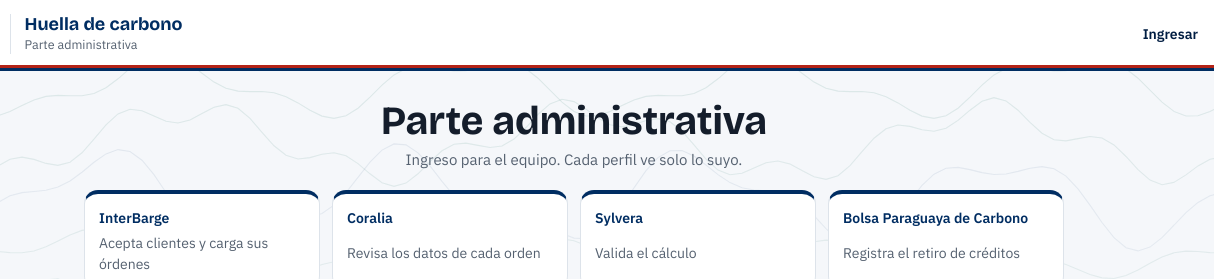
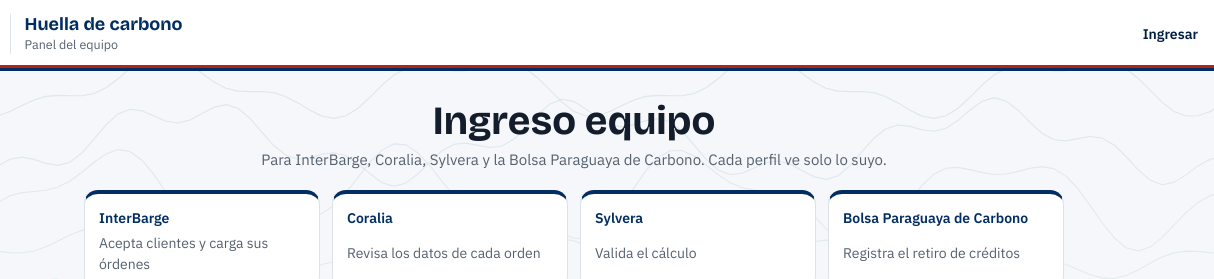
Before and after one commit to nacho231106/Huella-de-logistica, a plain HTML site: page admin.html in a window 1280 px wide. Shown: the top 279 px of the page, 66-1280 px from the left. Drawn offline with nearby package versions, Linux system fonts and the light colour scheme.

Commit message:
«Parte administrativa» pasa a llamarse «Ingreso equipo» (y «Panel del equipo» adentro)
Co-Authored-By: Claude Opus 5.5 <noreply@anthropic.com>
Claude-Session: https://claude.ai/code/session_019tdP7kG7LwaGhGDHVjYjnR

```diff
--- a/admin.html
+++ b/admin.html
@@ -5,7 +5,7 @@
   <meta name="color-scheme" content="only light" />
   <meta name="theme-color" content="#ffffff" />
   <meta name="viewport" content="width=device-width, initial-scale=1, viewport-fit=cover" />
-  <title>Parte administrativa · Huella</title>
+  <title>Ingreso equipo · Huella</title>
   <meta name="description" content="InterBarge, Coralia, Sylvera y la Bolsa Paraguaya de Carbono: cada uno con su usuario." />
   <link rel="preconnect" href="https://fonts.googleapis.com" />
   <link rel="preconnect" href="https://fonts.gstatic.com" crossorigin />
@@ -17,7 +17,7 @@
     <a class="brand" href="index.html">
       <img class="brand-ib" src="assets/interbarge.png" alt="InterBarge" width="235" height="227" />
       <span class="brand-sep" aria-hidden="true"></span>
-      <span><span class="brand-name">Huella de carbono</span><span class="brand-sub">Parte administrativa</span></span>
+      <span><span class="brand-name">Huella de carbono</span><span class="brand-sub">Panel del equipo</span></span>
     </a>
     <nav class="nav" id="cuenta"></nav>
   </header>
@@ -26,8 +26,8 @@
     <!-- Ingreso -->
     <section id="v-login" class="admin-login" hidden>
       <div class="sec-head">
-        <h1>Parte administrativa</h1>
-        <p class="lead">Ingreso para el equipo. Cada perfil ve solo lo suyo.</p>
+        <h1>Ingreso equipo</h1>
+        <p class="lead">Para InterBarge, Coralia, Sylvera y la Bolsa Paraguaya de Carbono. Cada perfil ve solo lo suyo.</p>
       </div>
       <ul class="perfiles-admin">
         <li><b>InterBarge</b><span>Acepta clientes y carga sus órdenes</span></li>
@@ -42,7 +42,7 @@
     <section id="v-panel" hidden>
       <div class="sec-head">
         <span class="proto" id="rol-chip"></span>
-        <h1 id="p-title">Parte administrativa</h1>
+        <h1 id="p-title">Panel del equipo</h1>
         <p class="lead" id="p-sub"></p>
       </div>
       <div class="tabs" role="tablist" id="tabs" hidden></div>
--- a/admin.js
+++ b/admin.js
@@ -1,4 +1,4 @@
-/* Parte administrativa con usuario y contraseña.
+/* Ingreso y panel del equipo con usuario y contraseña.
  * InterBarge: solicitudes de clientes y órdenes · Coralia: revisión y accesos · Sylvera: validación · Bolsa: retiro de créditos.
  * Lo que ve y puede hacer cada perfil lo aplica la base (RLS y reglas de estados); acá solo se muestra.
  */
--- a/app.js
+++ b/app.js
@@ -330,7 +330,7 @@
       ${ROL === "interbarge"
         ? `<span class="hint">Orden guardada para <b>${esc(e.usuario_email)}</b>${e.fecha ? ` · envío del ${esc(e.fecha.split("-").reverse().join("/"))}` : ""}. El cliente ya la ve en su cuenta con su huella, y Coralia la revisa. <a href="index.html#calcular" onclick="location.reload()">Cargar otra orden</a> · <a href="admin.html">Ver órdenes</a></span>`
         : H.DEMO
-        ? `<span class="hint">Demo: seguilo en la <a href="admin.html">Parte administrativa</a>. Ahí Coralia lo revisa, Sylvera lo valida y la Bolsa registra el retiro de créditos.</span>`
+        ? `<span class="hint">Demo: seguilo en el <a href="admin.html">Panel del equipo</a>. Ahí Coralia lo revisa, Sylvera lo valida y la Bolsa registra el retiro de créditos.</span>`
         : `<span class="hint">Te avisamos a ${esc(e.usuario_email)} cuando Coralia revise los datos y Sylvera valide el cálculo. Seguilo en <a href="panel.html">Mis cálculos</a>.</span>`}`;
     bloquear(e);
   }
@@ -423,7 +423,7 @@
         <p class="auth-sub">Versión de demostración, sin inicio de sesión.</p>
         <button class="auth-btn" type="button" id="demo-entrar">Subir mi orden de compra <span aria-hidden="true">→</span></button>
         <div class="auth-sep"><span>¿Sos de Coralia, Sylvera o la Bolsa?</span></div>
-        <a class="auth-btn ghost" href="admin.html">Parte administrativa</a>
+        <a class="auth-btn ghost" href="admin.html">Ingreso equipo</a>
       </div>`;
       $("#demo-entrar").onclick = () => entrarApp(true);
       return;
@@ -452,7 +452,7 @@
     document.querySelectorAll("[data-naviera]").forEach((n) => (n.textContent = H.C.NAVIERA));
     if (H.DEMO) {
       const h = document.querySelector("#sec-enviar .sec-head .hint");
-      if (h) h.textContent = "Versión de demostración: confirmá sin iniciar sesión. Después seguilo en la Parte administrativa (arriba a la derecha): Coralia revisa, Sylvera valida y la Bolsa registra el retiro de créditos.";
+      if (h) h.textContent = "Versión de demostración: confirmá sin iniciar sesión. Después seguilo en el Panel del equipo (arriba a la derecha): Coralia revisa, Sylvera valida y la Bolsa registra el retiro de créditos.";
     }
 
     const avisos = [];
--- a/lib.js
+++ b/lib.js
@@ -138,7 +138,7 @@
     if (DEMO) {
       zona.innerHTML = `<span class="demo-chip" title="Versión de demostración: sin inicio de sesión, los datos quedan en este navegador">Demo</span>
         <a class="nav-link" href="index.html#calcular">Calculadora</a>
-        <a class="btn small" href="admin.html">Parte administrativa</a>`;
+        <a class="btn small" href="admin.html">Panel del equipo</a>`;
       return;
     }
     const s = await sesion();
@@ -147,8 +147,8 @@
     const etiqueta = ROLES[r] || r;
     if (r) {
       const links = r === "interbarge"
-        ? `<a class="nav-link" href="index.html#calcular">Cargar orden</a><a class="nav-link" href="admin.html">Parte administrativa</a>`
-        : PERSONAL.includes(r) ? `<a class="nav-link" href="admin.html">Parte administrativa</a>` : `<a class="nav-link" href="cliente.html">Mi huella</a>`;
+        ? `<a class="nav-link" href="index.html#calcular">Cargar orden</a><a class="nav-link" href="admin.html">Panel del equipo</a>`
+        : PERSONAL.includes(r) ? `<a class="nav-link" href="admin.html">Panel del equipo</a>` : `<a class="nav-link" href="cliente.html">Mi huella</a>`;
       zona.innerHTML = `${links}<span class="who" title="${esc(s.user.email)}">${esc(s.user.email)} · <b>${etiqueta}</b></span>
         <button class="nav-link as-btn" id="btn-salir" type="button">Salir</button>`;
       document.getElementById("btn-salir").onclick = salir;
```
Also changed, not shown: index.html (+1 -1 lines).
